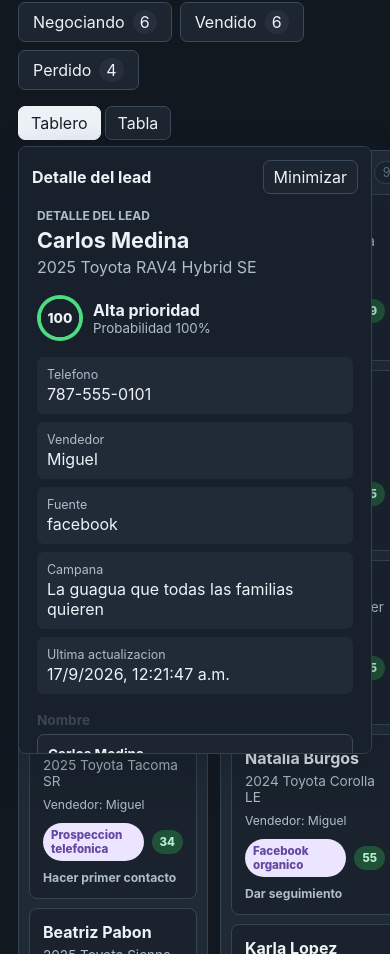
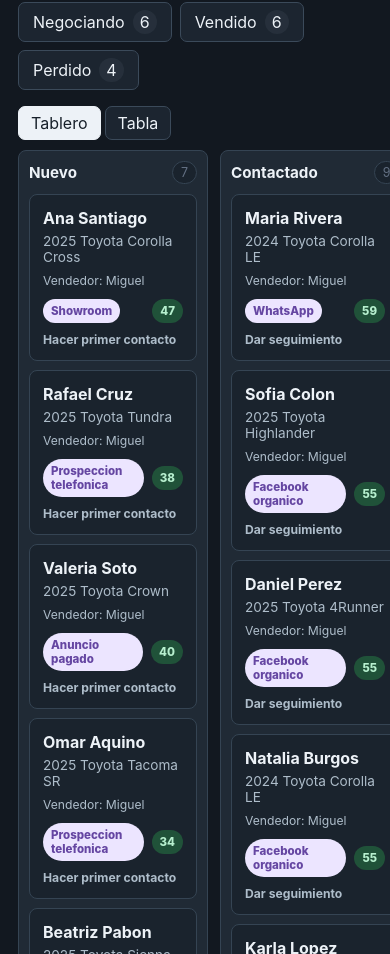
Before and after one commit to vcall405/tucarroplus-crm, a React (Vite) app: page / in a window 390 px wide. Shown: the part 1151-2105 px from the top of the page. Built offline with nearby package versions, Linux system fonts and the light colour scheme; no server answers.

Commit message:
Anchor lead detail beside selected card

```diff
--- a/src/Dashboard.jsx
+++ b/src/Dashboard.jsx
@@ -31,6 +31,7 @@ export default function Dashboard() {
   const [stats, setStats] = useState({ total: 0, scored: 0, averageScore: 0, hotLeads: 0, byStatus: {} });
   const [selectedId, setSelectedId] = useState('');
   const [detailMinimized, setDetailMinimized] = useState(false);
+  const [detailPosition, setDetailPosition] = useState(null);
   const [filter, setFilter] = useState('todos');
   const [sourceFilter, setSourceFilter] = useState('');
   const [query, setQuery] = useState('');
@@ -91,7 +92,46 @@ export default function Dashboard() {
   }, [leads, filter, query, sourceFilter, vendorFilter]);
 
   const pendingCount = leads.filter(isFollowUpPending).length;
-  const selected = filtered.find((lead) => lead.id === selectedId) || filtered[0] || null;
+  const selected = filtered.find((lead) => lead.id === selectedId) || null;
+
+  useEffect(() => {
+    if (!selected || showCreate) {
+      setDetailPosition(null);
+      return undefined;
+    }
+
+    const positionPanel = () => {
+      const anchor = document.querySelector('.lead-card.selected, tr.selected');
+      const panel = document.querySelector('.detail-panel');
+      if (!anchor || !panel) return;
+
+      const anchorRect = anchor.getBoundingClientRect();
+      const panelRect = panel.getBoundingClientRect();
+      const gap = 12;
+      const margin = 12;
+      const fitsRight = window.innerWidth - anchorRect.right >= panelRect.width + gap + margin;
+      const fitsLeft = anchorRect.left >= panelRect.width + gap + margin;
+      let left;
+      if (fitsRight || (!fitsLeft && window.innerWidth - anchorRect.right >= anchorRect.left)) {
+        left = anchorRect.right + gap;
+      } else {
+        left = anchorRect.left - panelRect.width - gap;
+      }
+      left = Math.max(margin, Math.min(left, window.innerWidth - panelRect.width - margin));
+
+      const top = Math.max(margin, Math.min(anchorRect.top, window.innerHeight - panelRect.height - margin));
+      setDetailPosition({ left, top });
+    };
+
+    const frame = window.requestAnimationFrame(positionPanel);
+    window.addEventListener('resize', positionPanel);
+    window.addEventListener('scroll', positionPanel, true);
+    return () => {
+      window.cancelAnimationFrame(frame);
+      window.removeEventListener('resize', positionPanel);
+      window.removeEventListener('scroll', positionPanel, true);
+    };
+  }, [selected?.id, detailMinimized, showCreate, viewMode, filter, sourceFilter, vendorFilter, query]);
 
   function exportCsv() {
     const headers = ['Nombre', 'Telefono', 'Email', 'Vehiculo', 'Fuente', 'Status', 'Proxima accion', 'Score', 'Notas'];
@@ -259,6 +299,7 @@ export default function Dashboard() {
               deleting={deleting}
               minimized={detailMinimized}
               onToggleMinimized={() => setDetailMinimized((value) => !value)}
+              panelStyle={detailPosition ? { left: detailPosition.left, top: detailPosition.top, right: 'auto' } : undefined}
             />
           ) : null}
         </section>
--- a/src/LeadDetail.jsx
+++ b/src/LeadDetail.jsx
@@ -1,13 +1,13 @@
 import LeadForm from './LeadForm.jsx';
 import ScoreCard from './ScoreCard.jsx';
 
-export default function LeadDetail({ lead, onSave, onDelete, saving, deleting, minimized, onToggleMinimized }) {
+export default function LeadDetail({ lead, onSave, onDelete, saving, deleting, minimized, onToggleMinimized, panelStyle }) {
   if (!lead) {
     return null;
   }
 
   return (
-    <aside className={`detail detail-panel${minimized ? ' minimized' : ''}`} aria-label={`Detalle de ${lead.name}`}>
+    <aside className={`detail detail-panel${minimized ? ' minimized' : ''}`} style={panelStyle} aria-label={`Detalle de ${lead.name}`}>
       <div className="detail-panel-bar">
         <strong className="detail-panel-title">{minimized ? lead.name : 'Detalle del lead'}</strong>
         <button type="button" aria-label={minimized ? 'Expandir detalle' : 'Minimizar detalle'} onClick={onToggleMinimized}>
--- a/src/styles.css
+++ b/src/styles.css
@@ -420,9 +420,9 @@ td small {
 .detail-panel {
   max-height: min(78vh, 820px);
   overflow: auto;
-  position: absolute;
-  right: 0;
-  top: 44px;
+  position: fixed;
+  right: 28px;
+  top: 180px;
   width: min(400px, calc(100vw - 56px));
   z-index: 5;
   box-shadow: 0 16px 42px rgba(14, 22, 32, 0.3);
@@ -583,8 +583,8 @@ button.danger {
 
   .detail-panel {
     max-height: min(72vh, 700px);
-    right: 0;
-    top: 42px;
+    right: 18px;
+    top: 120px;
     width: min(390px, calc(100vw - 36px));
   }
 }
@@ -598,8 +598,8 @@ button.danger {
 
   .detail-panel {
     max-height: 72vh;
-    right: 0;
-    top: 40px;
+    right: 12px;
+    top: 100px;
     width: calc(100vw - 36px);
   }
 
```
